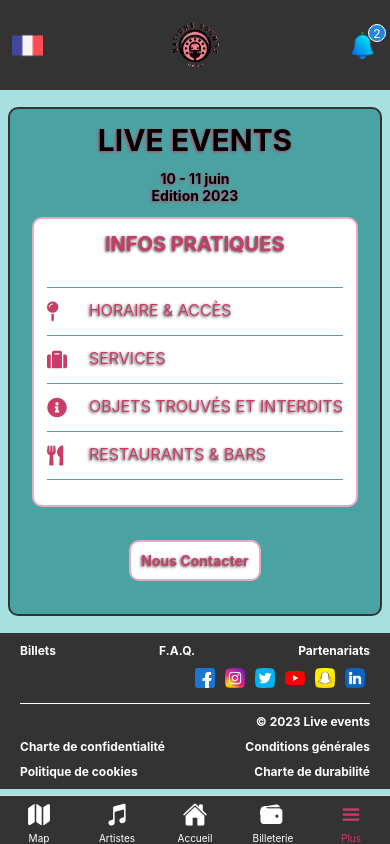
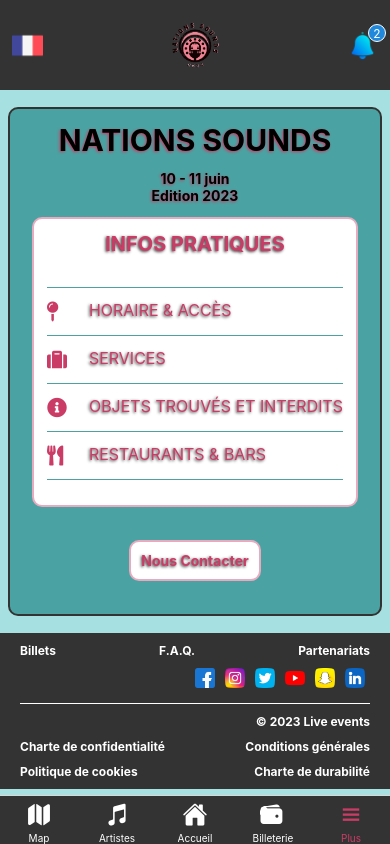
Before and after one commit to migougou/liveevents, a React Native app: screen /Plus in a window 390 px wide. Built offline with nearby package versions, Linux system fonts and the light colour scheme.

Commit message:
fix: name displayed Plus component

```diff
--- a/components/plus/Plus.js
+++ b/components/plus/Plus.js
@@ -19,7 +19,7 @@ const Plus = ({navigation}) => {
     <SafeAreaView style={styles.container}>
       <ScrollView>
         <View style={styles.contentPlus}>
-          <Text style={styles.plusTitle}>LIVE EVENTS</Text>
+          <Text style={styles.plusTitle}>NATIONS SOUNDS</Text>
           <Text style={styles.textSousTitre}>10 - 11 juin</Text>
           <Text style={styles.textSousTitre}>Edition 2023</Text>
           <View style={styles.infosContainer}>
```
